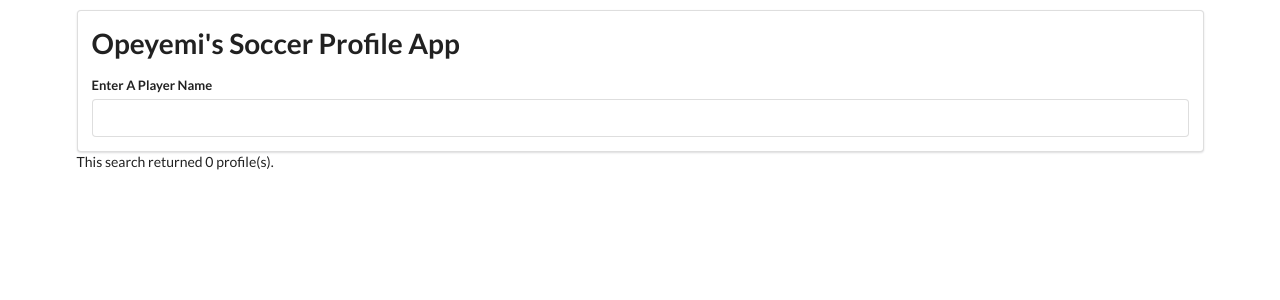
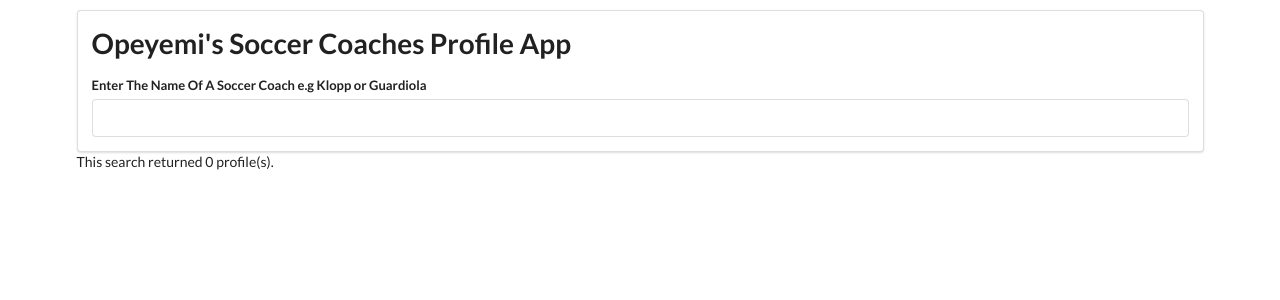
Before and after one commit to resourcefulmind/study-notes, a React (Create React App) app in the folder learning-react-js/soccer-profile/: page / in a window 1280 px wide. Shown: the top 300 px of the page. Built offline with nearby package versions, Linux system fonts and the light colour scheme.

Commit message:
chore: change label to coaches and focus app on coaches as they do not get as much popularity as the players

```diff
--- a/learning-react-js/soccer-profile/src/components/SearchBar.js
+++ b/learning-react-js/soccer-profile/src/components/SearchBar.js
@@ -1,24 +1,21 @@
 import React from 'react';
 
 class SearchBar extends React.Component {
-    state = { term: '', secondTerm: '' };
+    state = { term: '' };
 
     onFormSubmit = (event) => {
         event.preventDefault();
 
-        // this.props.onSubmit(this.state.secondTerm);
         this.props.onSubmit(this.state.term);
     }
 
     render() {
         return (
             <div className="ui segment">
-                <h1>Opeyemi's Soccer Profile App</h1>
+                <h1>Opeyemi's Soccer Coaches Profile App</h1>
                 <form onSubmit={this.onFormSubmit} className='ui form'>
                     <div className="field">
-                        {/* <label>Enter a league(Has to be a number)</label>
-                        <input type="text" value={this.state.secondTerm} onChange={e => this.setState({ secondTerm: e.target.value })} /> */}
-                        <label>Enter A Player Name</label>
+                        <label>Enter The Name Of A Soccer Coach e.g Klopp or Guardiola</label>
                         <input type="text" value={this.state.term} onChange={e => this.setState({ term: e.target.value })} />
                     </div>
                 </form>
@@ -27,4 +24,5 @@ class SearchBar extends React.Component {
     }
 }
 
+
 export default SearchBar;
```
